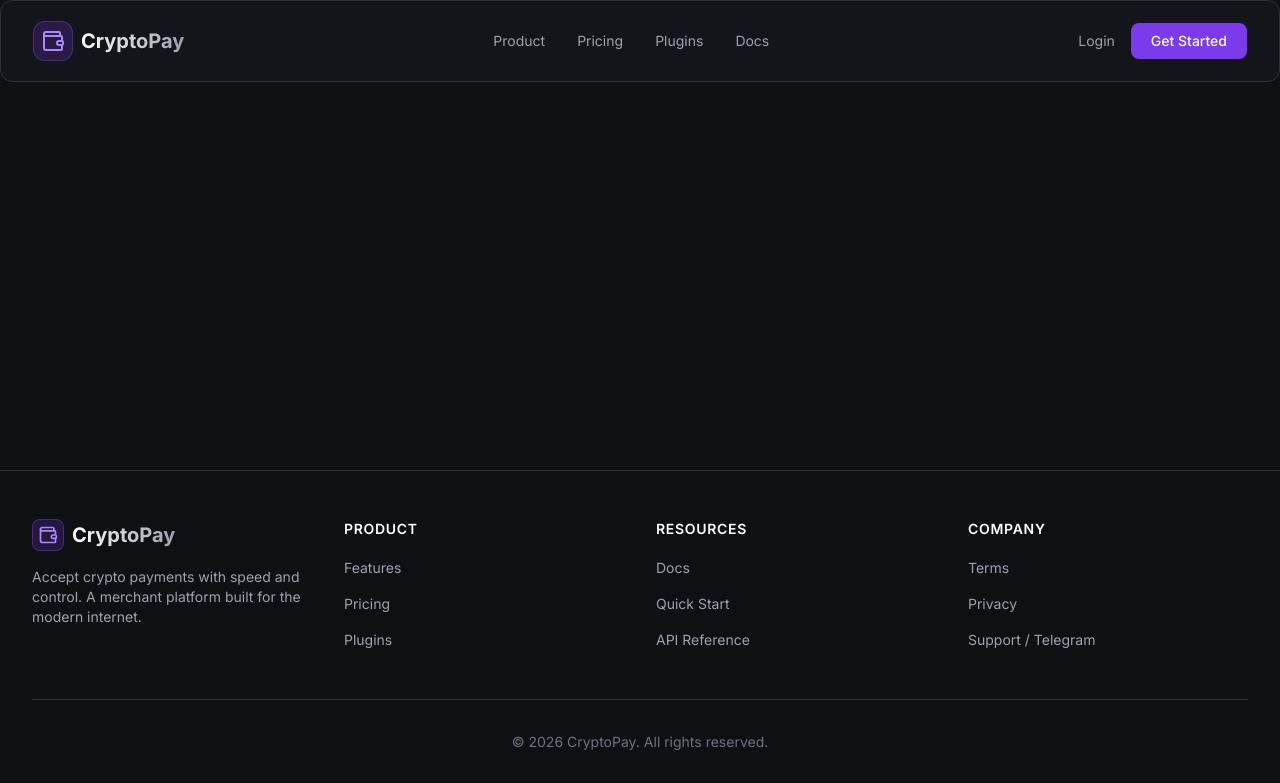
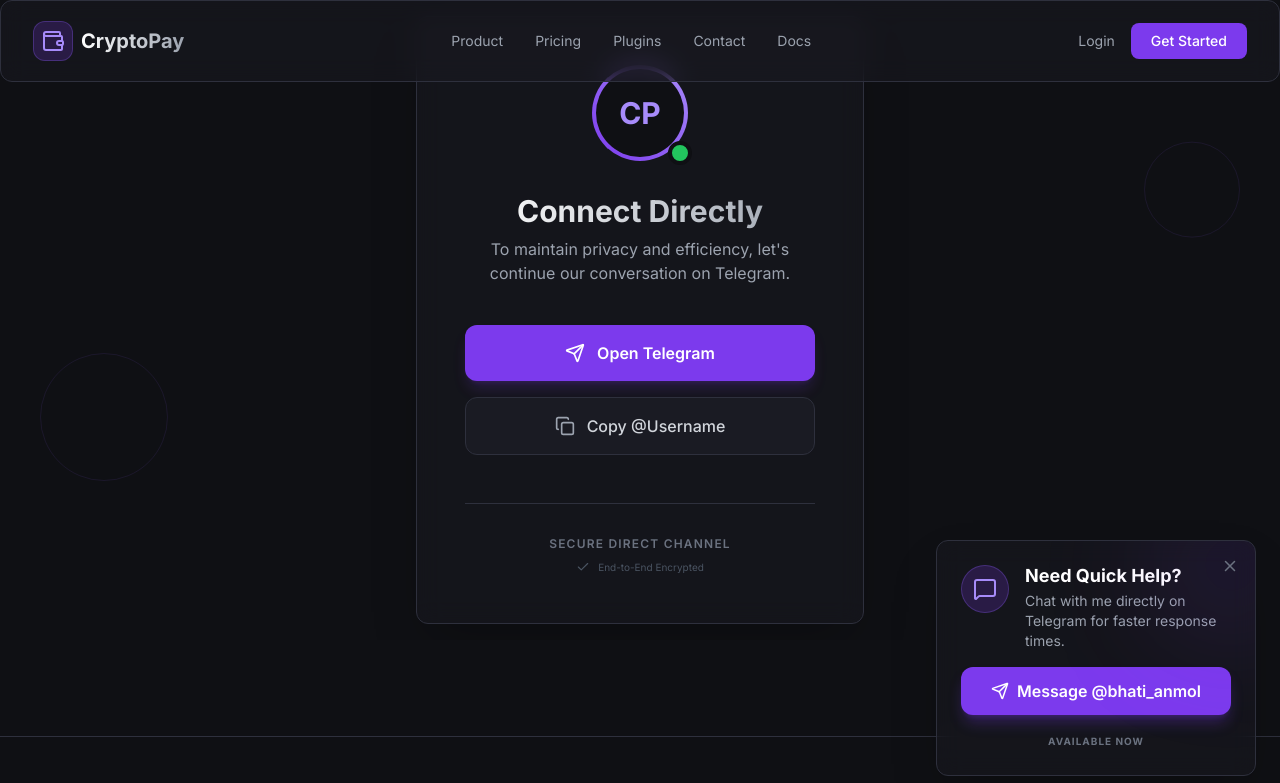
Before and after one commit to Anmol606463/crypto-pay, a React (Vite) app: page /contact in a window 1280 px wide. Shown: the top 783 px of the page. Built offline with nearby package versions, Linux system fonts and the light colour scheme.

Commit message:
feat: add telegram contact page and recurring popup

```diff
--- a/src/App.tsx
+++ b/src/App.tsx
@@ -4,6 +4,8 @@
 import Home from './pages/Home';
 import Pricing from './pages/Pricing';
 import Plugins from './pages/Plugins';
+import Contact from './pages/Contact';
+import TelegramPopup from './components/TelegramPopup';
 
 function App() {
   return (
@@ -15,9 +17,11 @@
             <Route path="/" element={<Home />} />
             <Route path="/pricing" element={<Pricing />} />
             <Route path="/plugins" element={<Plugins />} />
+            <Route path="/contact" element={<Contact />} />
           </Routes>
         </main>
         <Footer />
+        <TelegramPopup />
       </div>
     </Router>
   );
--- a/src/components/Footer.tsx
+++ b/src/components/Footer.tsx
@@ -43,7 +43,7 @@
             <ul className="space-y-3">
               <li><a href="#" className="text-gray-400 hover:text-white text-sm">Terms</a></li>
               <li><a href="#" className="text-gray-400 hover:text-white text-sm">Privacy</a></li>
-              <li><a href="#" className="text-gray-400 hover:text-white text-sm">Support / Telegram</a></li>
+              <li><Link to="/contact" className="text-gray-400 hover:text-white text-sm">Support / Telegram</Link></li>
             </ul>
           </div>
         </div>
--- a/src/components/Navbar.tsx
+++ b/src/components/Navbar.tsx
@@ -23,6 +23,7 @@
             <Link to="/" className="text-sm text-gray-400 hover:text-white transition-colors">Product</Link>
             <Link to="/pricing" className="text-sm text-gray-400 hover:text-white transition-colors">Pricing</Link>
             <Link to="/plugins" className="text-sm text-gray-400 hover:text-white transition-colors">Plugins</Link>
+            <Link to="/contact" className="text-sm text-gray-400 hover:text-white transition-colors">Contact</Link>
             <a href="#" className="text-sm text-gray-400 hover:text-white transition-colors">Docs</a>
           </div>
 
@@ -51,6 +52,7 @@
             <Link to="/" className="block px-3 py-2 text-base text-gray-400 hover:text-white">Product</Link>
             <Link to="/pricing" className="block px-3 py-2 text-base text-gray-400 hover:text-white">Pricing</Link>
             <Link to="/plugins" className="block px-3 py-2 text-base text-gray-400 hover:text-white">Plugins</Link>
+            <Link to="/contact" className="block px-3 py-2 text-base text-gray-400 hover:text-white">Contact</Link>
             <a href="#" className="block px-3 py-2 text-base text-gray-400 hover:text-white">Docs</a>
             <div className="pt-4 flex flex-col gap-2">
               <a href="#" className="block px-3 py-2 text-base text-gray-400 hover:text-white text-center border border-gray-700 rounded-lg">Login</a>
--- /dev/null
+++ b/src/components/TelegramPopup.tsx
@@ -0,0 +1,83 @@
+import { useState, useEffect } from 'react';
+import { motion, AnimatePresence } from 'framer-motion';
+import { Send, X, MessageSquare } from 'lucide-react';
+
+const TelegramPopup = () => {
+    const [isVisible, setIsVisible] = useState(false);
+    const username = "bhati_anmol";
+
+    useEffect(() => {
+        // Initial delay before first popup
+        const timer = setTimeout(() => {
+            setIsVisible(true);
+        }, 5000);
+
+        return () => clearTimeout(timer);
+    }, []);
+
+    const closePopup = () => {
+        setIsVisible(false);
+        // Reshow after 5 seconds of being closed
+        setTimeout(() => {
+            setIsVisible(true);
+        }, 5000);
+    };
+
+    return (
+        <AnimatePresence>
+            {isVisible && (
+                <motion.div
+                    initial={{ opacity: 0, scale: 0.8, y: 50, x: 50 }}
+                    animate={{ opacity: 1, scale: 1, y: 0, x: 0 }}
+                    exit={{ opacity: 0, scale: 0.8, y: 50, x: 50 }}
+                    className="fixed bottom-6 right-6 z-[9999] max-w-[320px] w-full"
+                >
+                    <div className="glass-panel p-6 shadow-2xl border-primary-500/30 relative overflow-hidden group">
+                        {/* Animated background glow */}
+                        <div className="absolute -top-10 -right-10 w-32 h-32 bg-primary-600/20 blur-3xl rounded-full group-hover:bg-primary-600/40 transition-all duration-500"></div>
+
+                        <button
+                            onClick={closePopup}
+                            className="absolute top-3 right-3 text-gray-500 hover:text-white transition-colors p-1"
+                        >
+                            <X size={18} />
+                        </button>
+
+                        <div className="flex items-start gap-4">
+                            <div className="w-12 h-12 rounded-full bg-primary-600/20 flex items-center justify-center border border-primary-500/30 flex-shrink-0">
+                                <MessageSquare className="text-primary-400" size={24} />
+                            </div>
+                            <div>
+                                <h4 className="text-white font-bold text-lg leading-tight mb-1">
+                                    Need Quick Help?
+                                </h4>
+                                <p className="text-gray-400 text-sm mb-4">
+                                    Chat with me directly on Telegram for faster response times.
+                                </p>
+                            </div>
+                        </div>
+
+                        <a
+                            href={`https://t.me/${username}`}
+                            target="_blank"
+                            rel="noopener noreferrer"
+                            onClick={() => setIsVisible(false)}
+                            className="flex items-center justify-center gap-2 w-full py-3 bg-primary-600 hover:bg-primary-500 text-white font-semibold rounded-xl transition-all duration-300 shadow-lg shadow-primary-600/30"
+                        >
+                            <Send size={18} />
+                            Message @bhati_anmol
+                        </a>
+
+                        <div className="mt-3 text-center">
+                            <span className="text-[10px] text-gray-500 uppercase tracking-widest font-bold">
+                                Available Now
+                            </span>
+                        </div>
+                    </div>
+                </motion.div>
+            )}
+        </AnimatePresence>
+    );
+};
+
+export default TelegramPopup;
--- /dev/null
+++ b/src/pages/Contact.tsx
@@ -0,0 +1,103 @@
+import React from 'react';
+import { Send, Copy, Check } from 'lucide-react';
+import { useState } from 'react';
+import { motion } from 'framer-motion';
+
+const Contact = () => {
+    const [copied, setCopied] = useState(false);
+    const telegramUsername = "bhati_anmol"; // Replace with your actual username
+
+    const handleCopy = () => {
+        navigator.clipboard.writeText(telegramUsername);
+        setCopied(true);
+        setTimeout(() => setCopied(false), 2000);
+    };
+
+    return (
+        <div className="relative min-h-[80vh] flex items-center justify-center overflow-hidden px-4">
+            {/* Background Glow */}
+            <div className="glow-bg -top-40 -left-40 opacity-50"></div>
+            <div className="glow-bg -bottom-40 -right-40 opacity-30"></div>
+
+            <motion.div
+                initial={{ opacity: 0, y: 20 }}
+                animate={{ opacity: 1, y: 0 }}
+                transition={{ duration: 0.6 }}
+                className="glass-panel max-w-md w-full p-8 md:p-12 text-center relative z-10 shadow-2xl"
+            >
+                <div className="mb-8 relative inline-block">
+                    <div className="w-24 h-24 rounded-full bg-gradient-to-tr from-primary-600 to-primary-400 p-1 mx-auto">
+                        <div className="w-full h-full rounded-full bg-dark flex items-center justify-center overflow-hidden">
+                            <span className="text-3xl font-bold text-primary-400">CP</span>
+                        </div>
+                    </div>
+                    <div className="absolute -bottom-1 -right-1 w-6 h-6 bg-green-500 border-4 border-dark rounded-full"></div>
+                </div>
+
+                <h1 className="text-3xl font-bold mb-2 bg-gradient-to-r from-white to-gray-400 bg-clip-text text-transparent">
+                    Connect Directly
+                </h1>
+                <p className="text-gray-400 mb-10">
+                    To maintain privacy and efficiency, let's continue our conversation on Telegram.
+                </p>
+
+                <div className="space-y-4">
+                    <motion.a
+                        whileHover={{ scale: 1.02 }}
+                        whileTap={{ scale: 0.98 }}
+                        href={`https://t.me/${telegramUsername.replace('@', '')}`}
+                        target="_blank"
+                        rel="noopener noreferrer"
+                        className="flex items-center justify-center gap-3 w-full py-4 bg-primary-600 hover:bg-primary-500 text-white font-semibold rounded-xl transition-all duration-300 shadow-lg shadow-primary-600/20"
+                    >
+                        <Send size={20} />
+                        Open Telegram
+                    </motion.a>
+
+                    <motion.button
+                        whileHover={{ scale: 1.02 }}
+                        whileTap={{ scale: 0.98 }}
+                        onClick={handleCopy}
+                        className="flex items-center justify-center gap-3 w-full py-4 bg-dark-lighter hover:bg-dark-border text-gray-300 font-medium rounded-xl border border-dark-border transition-all duration-300"
+                    >
+                        {copied ? (
+                            <>
+                                <Check size={20} className="text-green-500" />
+                                Username Copied!
+                            </>
+                        ) : (
+                            <>
+                                <Copy size={20} className="text-gray-400" />
+                                Copy @Username
+                            </>
+                        )}
+                    </motion.button>
+                </div>
+
+                <div className="mt-12 pt-8 border-t border-dark-border flex flex-col items-center gap-2">
+                    <p className="text-xs text-gray-500 uppercase tracking-widest font-semibold">
+                        Secure Direct Channel
+                    </p>
+                    <div className="flex gap-2 text-gray-600">
+                        <Check size={14} />
+                        <span className="text-[10px]">End-to-End Encrypted</span>
+                    </div>
+                </div>
+            </motion.div>
+
+            {/* Subtle decorative elements */}
+            <motion.div
+                animate={{ y: [0, -20, 0] }}
+                transition={{ duration: 4, repeat: Infinity, ease: "easeInOut" }}
+                className="absolute top-1/4 right-10 w-24 h-24 border border-primary-500/10 rounded-full"
+            ></motion.div>
+            <motion.div
+                animate={{ y: [0, 20, 0] }}
+                transition={{ duration: 5, repeat: Infinity, ease: "easeInOut", delay: 1 }}
+                className="absolute bottom-1/4 left-10 w-32 h-32 border border-primary-500/10 rounded-full"
+            ></motion.div>
+        </div>
+    );
+};
+
+export default Contact;
```
